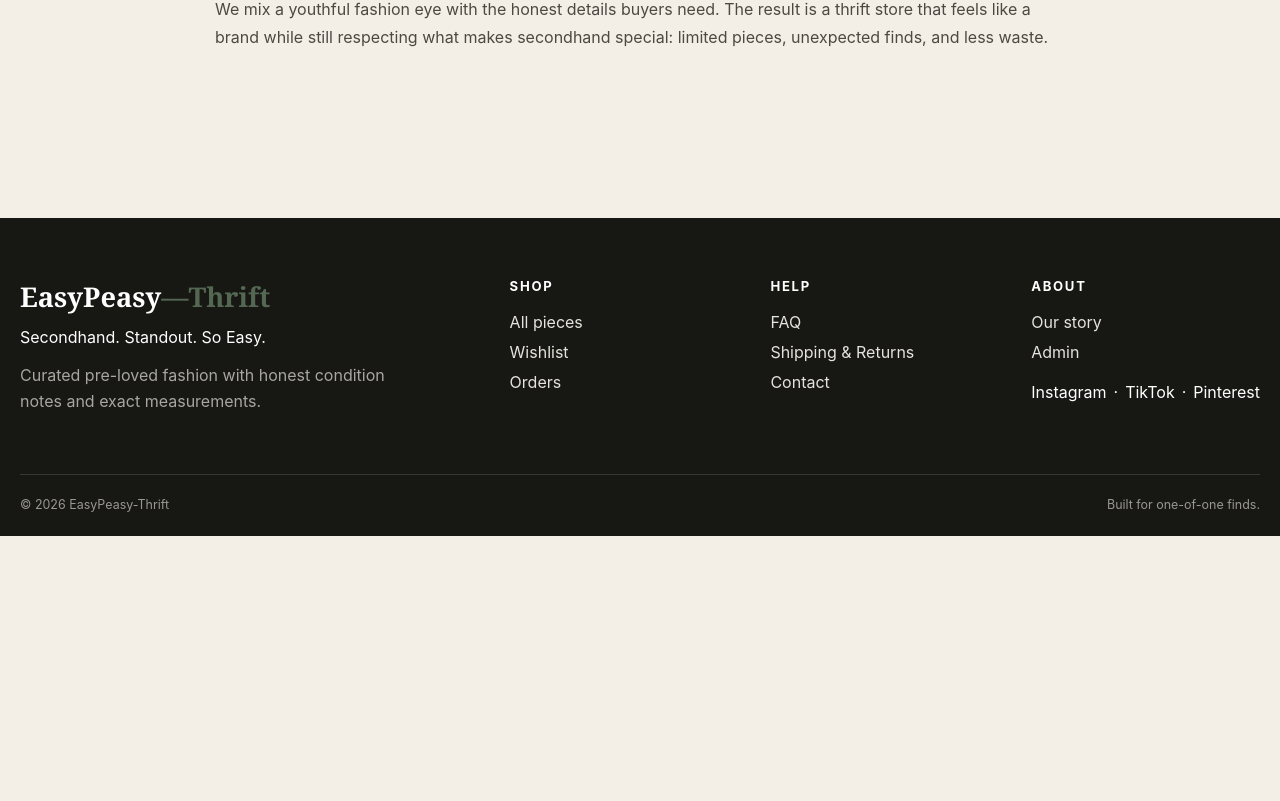
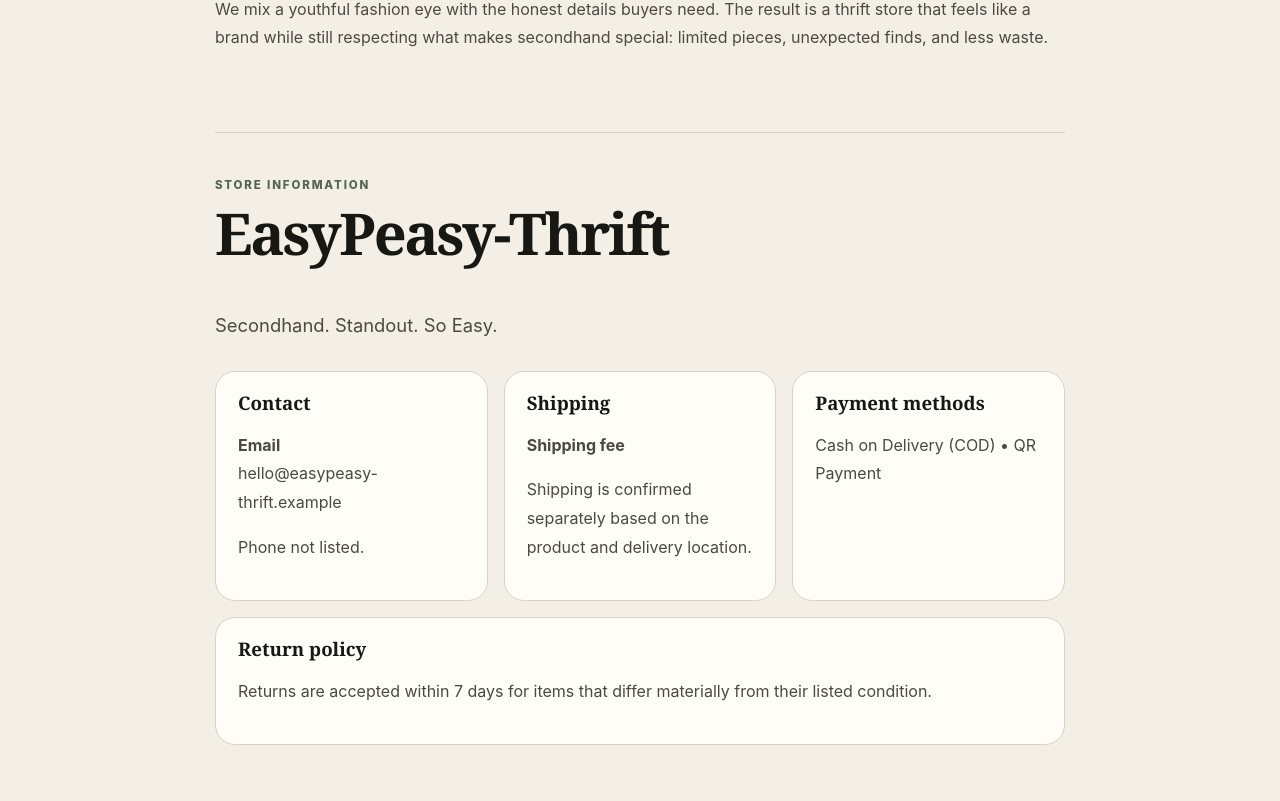
Before and after one commit to CodingProjectDev/EasyPeasyThrift, a Next.js app: page /about in a window 1280 px wide. Shown: the part 659-1460 px from the top of the page. Before the commit the page ends 1195 px from the top, so only its background shows below. Built offline with nearby package versions, Linux system fonts and the light colour scheme; no server answers; the database is empty.

Commit message:
Refactor About component to use store settings

```diff
--- a/app/about/page.tsx
+++ b/app/about/page.tsx
@@ -1 +1,170 @@
-export default function About(){return <div className="container"><article className="content-page"><span className="eyebrow">Our story</span><h1>Good clothes deserve another life.</h1><p>EasyPeasy-Thrift is built around a simple idea: secondhand shopping should feel curated, trustworthy, and fun—not like digging through a messy catalog. Every product page is designed to show what matters: condition, size, measurements, brand, photos, and whether the piece is truly one-of-one.</p><h2>Secondhand. Standout. So Easy.</h2><p>We mix a youthful fashion eye with the honest details buyers need. The result is a thrift store that feels like a brand while still respecting what makes secondhand special: limited pieces, unexpected finds, and less waste.</p></article></div>}
+'use client';
+
+import { useStore } from '@/components/store-provider';
+
+export default function About() {
+  const { settings } = useStore();
+
+  const paymentMethods = [
+    settings.codEnabled &&
+      'Cash on Delivery (COD)',
+    settings.qrEnabled &&
+      'QR Payment',
+  ].filter(Boolean);
+
+  return (
+    <div className="container">
+      <article className="content-page">
+        <span className="eyebrow">
+          Our story
+        </span>
+
+        <h1>
+          Good clothes deserve another life.
+        </h1>
+
+        <p>
+          EasyPeasy-Thrift is built around a
+          simple idea: secondhand shopping should
+          feel curated, trustworthy, and fun—not
+          like digging through a messy catalog.
+          Every product page is designed to show
+          what matters: condition, size,
+          measurements, brand, photos, and whether
+          the piece is truly one-of-one.
+        </p>
+
+        <h2>
+          Secondhand. Standout. So Easy.
+        </h2>
+
+        <p>
+          We mix a youthful fashion eye with the
+          honest details buyers need. The result is
+          a thrift store that feels like a brand
+          while still respecting what makes
+          secondhand special: limited pieces,
+          unexpected finds, and less waste.
+        </p>
+
+        <section
+          id="store-information"
+          style={{
+            marginTop: 80,
+            paddingTop: 40,
+            borderTop:
+              '1px solid var(--line)',
+          }}
+        >
+          <span className="eyebrow">
+            Store information
+          </span>
+
+          <h2 style={{ marginTop: 12 }}>
+            {settings.storeName}
+          </h2>
+
+          <p
+            style={{
+              fontSize: '1.15rem',
+            }}
+          >
+            {settings.tagline}
+          </p>
+
+          <div
+            style={{
+              display: 'grid',
+              gridTemplateColumns:
+                'repeat(auto-fit, minmax(230px, 1fr))',
+              gap: 16,
+              marginTop: 28,
+            }}
+          >
+            <div className="panel">
+              <h3>Contact</h3>
+
+              {settings.storeEmail ? (
+                <p>
+                  <b>Email</b>
+                  <br />
+                  <a
+                    href={`mailto:${settings.storeEmail}`}
+                  >
+                    {settings.storeEmail}
+                  </a>
+                </p>
+              ) : (
+                <p className="muted">
+                  Email not listed.
+                </p>
+              )}
+
+              {settings.storePhone ? (
+                <p>
+                  <b>Phone</b>
+                  <br />
+                  <a
+                    href={`tel:${settings.storePhone}`}
+                  >
+                    {settings.storePhone}
+                  </a>
+                </p>
+              ) : (
+                <p className="muted">
+                  Phone not listed.
+                </p>
+              )}
+            </div>
+
+            <div className="panel">
+              <h3>Shipping</h3>
+
+              <p>
+                <b>Shipping fee</b>
+                <br />
+                {settings.shippingInfo}
+              </p>
+
+              <p className="muted">
+                Shipping is confirmed separately
+                based on the product and delivery
+                location.
+              </p>
+            </div>
+
+            <div className="panel">
+              <h3>Payment methods</h3>
+
+              {paymentMethods.length ? (
+                <p>
+                  {paymentMethods.join(' • ')}
+                </p>
+              ) : (
+                <p className="muted">
+                  Please contact the store for
+                  current payment options.
+                </p>
+              )}
+            </div>
+          </div>
+
+          <div
+            className="panel"
+            style={{ marginTop: 16 }}
+          >
+            <h3>Return policy</h3>
+
+            <p
+              style={{
+                whiteSpace: 'pre-line',
+              }}
+            >
+              {settings.returnPolicy}
+            </p>
+          </div>
+        </section>
+      </article>
+    </div>
+  );
+}
```
